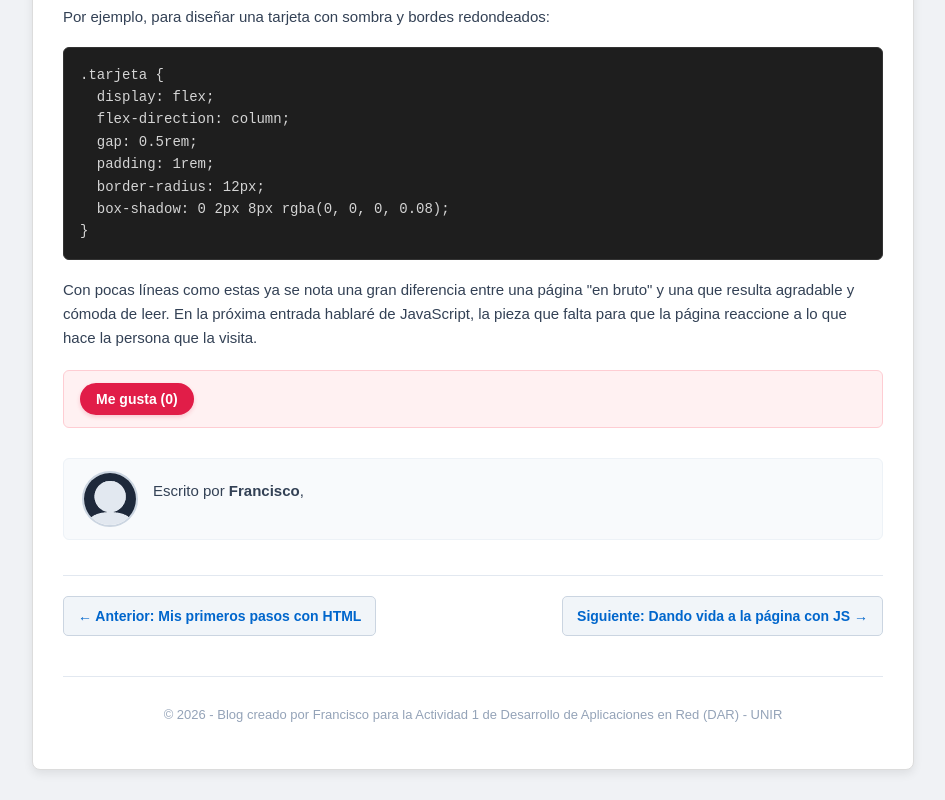
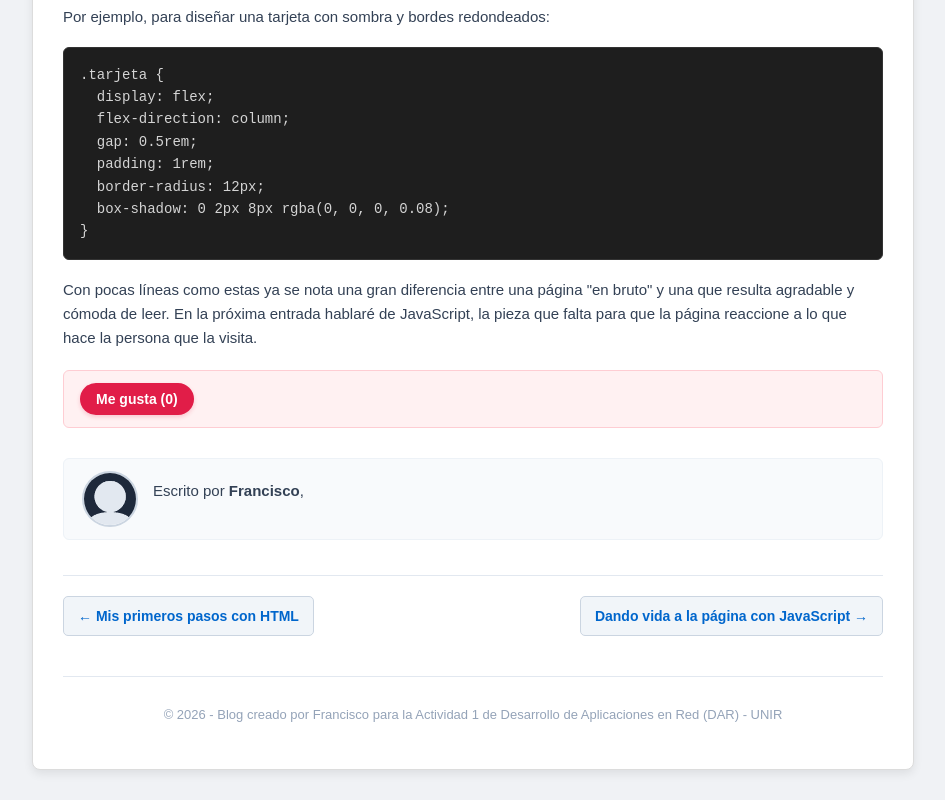
Before and after one commit to 4k1x/actividad1, a plain HTML site: page entradas/estilos-con-css.html in a window 1280 px wide. Shown: the part 1653-2453 px from the top of the page, without its empty margins (167-1112 px from the left). Drawn offline with Linux system fonts and the light colour scheme.

Commit message:
Añadir navegación dinámica entre entradas
Reemplaza los enlaces de navegación manuales de los artículos por contenedores dinámicos. El nuevo script carga entradas.json para generar los enlaces anterior y siguiente según la página actual.

```diff
--- a/entradas/estilos-con-css.html
+++ b/entradas/estilos-con-css.html
@@ -86,10 +86,7 @@ h1 {
                     <p>Escrito por <strong class="nombre-autor">Estudiante de DAR</strong>, <span class="bio-autor">que está dando sus primeros pasos en el desarrollo de aplicaciones en red.</span></p>
                 </div>
             </div>
-            <nav class="barra-navegacion">
-                <a href="primeros-pasos-html.html" class="enlace-nav">← Anterior: Mis primeros pasos con HTML</a>
-                <a href="interactividad-con-javascript.html" class="enlace-nav">Siguiente: Dando vida a la página con JS →</a>
-            </nav>
+            <nav class="barra-navegacion" id="barra-navegacion"></nav>
         </main>
 
         <footer class="pie-pagina">
--- a/js/script.js
+++ b/js/script.js
@@ -130,6 +130,59 @@ function darLike(postId) {
     }
 }
 
+function cargarNavegacion() {
+    var nav = document.getElementById("barra-navegacion");
+    if (!nav) return; // Solo en paginas de entrada, no en portada
+
+    // Sacamos el nombre del archivo actual de la URL
+    var rutaActual = window.location.pathname;
+    var archivoActual = rutaActual.substring(rutaActual.lastIndexOf("/") + 1);
+
+    // Desde la carpeta entradas/ el JSON esta un nivel arriba
+    fetch("../entradas.json")
+        .then(function(respuesta) {
+            if (!respuesta.ok) {
+                throw new Error("No se pudo cargar entradas.json");
+            }
+            return respuesta.json();
+        })
+        .then(function(entradas) {
+            // Buscamos el indice de la entrada actual
+            var indiceActual = -1;
+            for (var i = 0; i < entradas.length; i++) {
+                if (entradas[i].archivo === archivoActual) {
+                    indiceActual = i;
+                    break;
+                }
+            }
+            if (indiceActual === -1) return;
+
+            var html = "";
+
+            // Enlace anterior: entrada previa o portada si es la primera
+            if (indiceActual > 0) {
+                var anterior = entradas[indiceActual - 1];
+                html += '<a href="' + anterior.archivo + '" class="enlace-nav">← ' + anterior.titulo + '</a>';
+            } else {
+                html += '<a href="../index.html" class="enlace-nav">← Volver a la portada</a>';
+            }
+
+            // Enlace siguiente: entrada siguiente o portada si es la ultima
+            if (indiceActual < entradas.length - 1) {
+                var siguiente = entradas[indiceActual + 1];
+                html += '<a href="' + siguiente.archivo + '" class="enlace-nav">' + siguiente.titulo + ' →</a>';
+            } else {
+                html += '<a href="../index.html" class="enlace-nav">Volver a la portada</a>';
+            }
+
+            nav.innerHTML = html;
+            console.log("Navegacion cargada para: " + archivoActual);
+        })
+        .catch(function(error) {
+            console.error("Error al cargar la navegacion:", error);
+        });
+}
+
 function cargarAnioActual() {
     var fecha = new Date();
     var anio = fecha.getFullYear();
@@ -146,4 +199,5 @@ window.onload = function() {
     // Cargamos año del footer y entradas dinámicas
     cargarAnioActual();
     cargarEntradasAutomaticamente();
+    cargarNavegacion();
 };
```
Also changed, not shown: entradas/interactividad-con-javascript.html (+1 -4 lines), entradas/primeros-pasos-html.html (+1 -4 lines).
